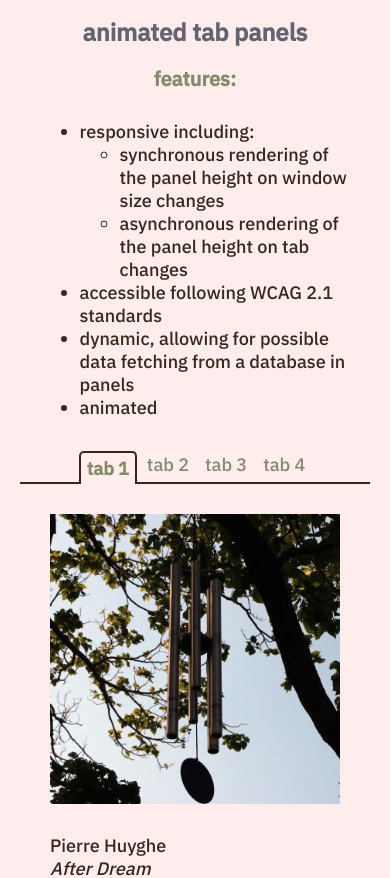
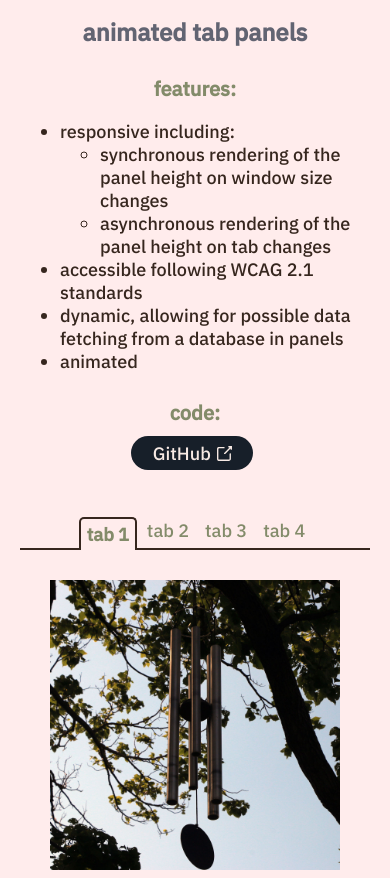
Before and after one commit to stephendewyer/animatedtabpanels, a Next.js app: page / in a window 390 px wide. Shown: the top 878 px of the page. Built offline with nearby package versions, Linux system fonts and the light colour scheme.

Commit message:
adding styling changes

```diff
--- /dev/null
+++ b/components/external_link_button/ButtonExternalLink.js
@@ -0,0 +1,11 @@
+import classes from './ButtonExternalLink.module.css';
+
+const ButtonExternalLink = (props) => {
+    return (
+        <div className={classes.button_external_link}>
+            {props.children}
+        </div>
+    );
+};
+
+export default ButtonExternalLink;
--- /dev/null
+++ b/components/external_link_button/ButtonExternalLink.module.css
@@ -0,0 +1,21 @@
+
+.button_external_link {
+    display: inline-flex;
+    flex-direction: row;
+    align-items: center;
+    padding: 0.3em 1.2em;
+    margin: 0 0.3em 0.3em 0;
+    border-radius: 2em;
+    box-sizing: border-box;
+    text-decoration: none;
+    font-weight: 300;
+    color: #F7EAE4;
+    background-color: #171F29;
+    text-align: center;
+    transition: all 0.2s;
+    cursor: pointer;
+}
+
+.button_external_link:hover {
+    background-color: #79A5D8;
+}
--- a/pages/index.js
+++ b/pages/index.js
@@ -5,6 +5,8 @@ import Image from 'next/image';
 import Link from 'next/link';
 import styles from '../styles/Index.module.css';
 import { v4 as uuidv4 } from 'uuid';
+import ExternalLinkButton from '../components/external_link_button/ButtonExternalLink';
+import ExternalLinkIcon from '../public/images/icons/external_link_icon.svg';
 import AfterDream from '../public/images/tab_01_image.JPG';
 import TumblingBlocksQuilt from '../public/images/tab_02_image.JPG';
 import Buffet from '../public/images/tab_03_image.JPG';
@@ -50,6 +52,9 @@ export default function Index() {
                 Minneapolis Institute of Art
               </div>
             </div>
+            <p className={styles.panelParagraphs}>
+            Lorem ipsum dolor sit amet, consectetur adipiscing elit. Aenean quis nulla nunc. Pellentesque habitant morbi tristique senectus et netus et malesuada fames ac turpis egestas.
+            </p>
           </div>,
     },
     {
@@ -89,6 +94,9 @@ export default function Index() {
                 Minneapolis Institute of Art
               </div>
             </div>
+            <p className={styles.panelParagraphs}>
+              Lorem ipsum dolor sit amet.
+            </p>
           </div>,
     },
   ];
@@ -105,10 +113,11 @@ export default function Index() {
           <h1 className={styles.heading_01}>
             animated tab panels
           </h1>
+          <div className={styles.about_section}>
+            <div className={styles.features}>
               <h2 className={styles.heading_02} >
                 features:
               </h2>
-          <div className={styles.bullet_list}>
               <ul className={styles.heading_03}>
                 <li>
                   responsive including:
@@ -132,6 +141,25 @@ export default function Index() {
                 </li>
               </ul>
             </div>
+            <div className={styles.link_to_code}>
+              <h2 className={styles.heading_02} >
+                code:
+              </h2>
+              <Link href="https://github.com/stephendewyer/animatedtabpanels/" passHref={true} aria-label="link to animated tab panels on GitHub">
+                <a target="_blank" rel="noopener noreferrer">
+                  <ExternalLinkButton>
+                    <div>
+                      GitHub
+                    </div>
+                    <div className={styles.external_link_icon} >
+                      <Image src={ExternalLinkIcon} layout="responsive" alt="external link icon"/>
+                    </div>
+                  </ExternalLinkButton>
+                </a>
+              </Link>
+            </div>
+          </div>
+
         <Tabs tabPanels={tabPanels} />
         <h2 className={styles.credits} >
             designed and developed by <Link href="https://www.stephendewyerwebwork.com" passHref={true} target="_blank" aria-label="link to portfolio website of stephen garrett dewyer">stephen garrett dewyer</Link>
--- a/styles/Index.module.css
+++ b/styles/Index.module.css
@@ -1,5 +1,23 @@
 .container {
   padding-bottom: 60px;
+}
+
+.about_section {
+  max-width: 800px;
+  display: flex;
+  flex-direction: row;
+  margin-left: auto;
+  margin-right: auto;
+  padding: 0 20px;
+}
+
+.features {
+  width: 75%;
+  padding-right: 40px;
+}
+
+.link_to_code {
+  width: 25%;
 }
 
 .heading_01 {
@@ -16,17 +34,7 @@
   color: #838B6A;
   margin-left: auto;
   margin-right: auto;
-  text-align: center;
-}
-
-.bullet_list {
-  max-width: 600px;
-  display: flex;
-  flex-direction: column;
-  justify-content: center;
-  align-items: center;
-  margin-left: auto;
-  margin-right: auto;
+  text-align: left;
 }
 
 .heading_03 {
@@ -80,10 +88,33 @@
   text-align: center;
 }
 
+.external_link_icon {
+  width: 20px;
+	margin-left: 8px;
+}
+
 @media screen and (max-width: 751px) {
 
   .container {
     padding-bottom: 40px;
+  }
+
+  .about_section {
+    display: flex;
+    flex-direction: column;
+    width: 100%;
+    padding: 0 20px;
+    margin-bottom: 20px;
+  }
+
+  .features {
+    width: 100%;
+    padding-right: 0;
+  }
+
+  .link_to_code {
+    width: 100%;
+    text-align: center;
   }
 
   .heading_01 {
@@ -94,12 +125,7 @@
   .heading_02 {
     font-size: 20px;
     margin-bottom: 10px;
-  }
-
-  .bullet_list{
-    width: 90%;
-    padding-left: 20px;
-    padding-right: 20px;
+    text-align: center;
   }
 
   .heading_03 {
@@ -137,4 +163,9 @@
     font-size: 18px;
   }
 
+  .external_link_icon {
+    width: 15px;
+		margin-left: 6px;
+  }
+
 }
```
Also changed, not shown: public/images/icons/external_link_icon.svg (added). Lines whose indentation alone changed are shown as unchanged.
